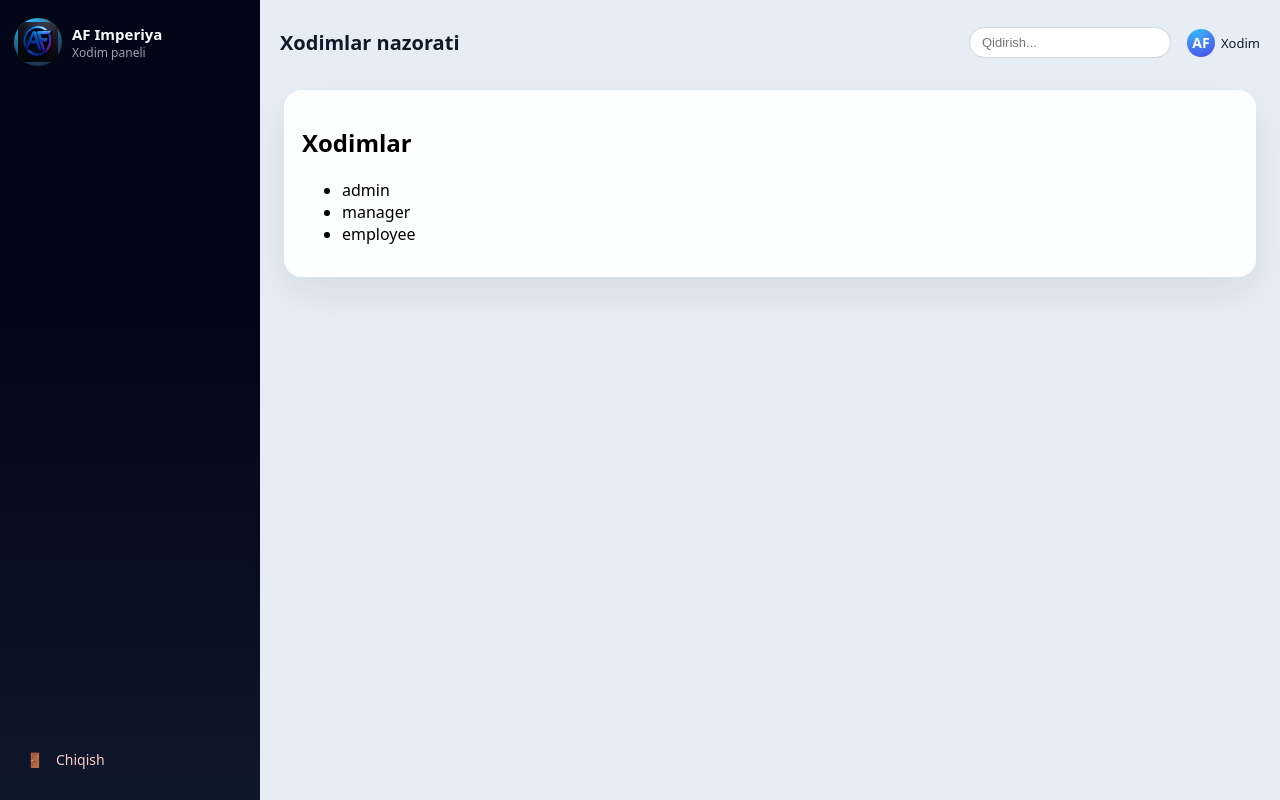
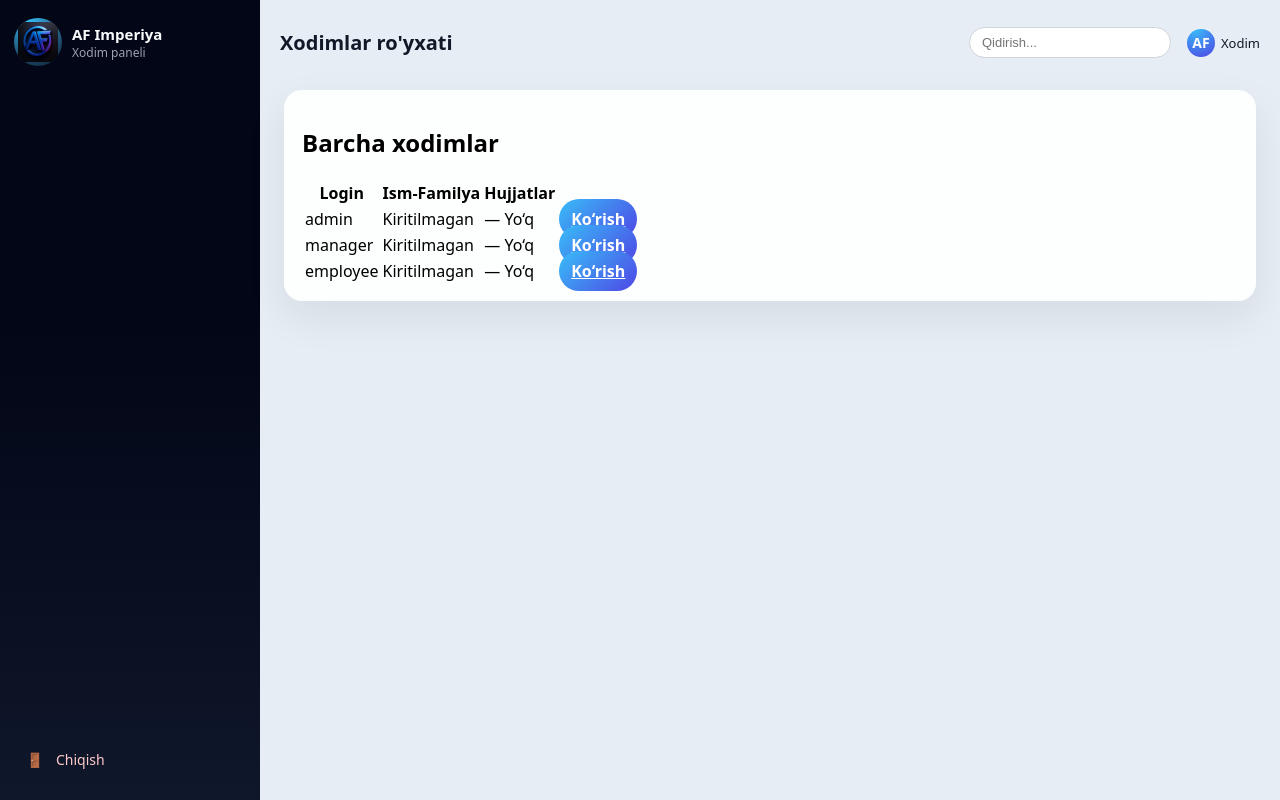
Before and after one commit to Mirfayziev/AF_IMPERIYA, a Flask app: template templates/hr/list.html in a window 1280 px wide. Run offline with Flask 3, Linux system fonts and the light colour scheme; the template is opened without the code that fills it: values that come from a table or form of the project are taken from there, others are empty; parts of the project's set-up code (start-up, migrations or seed data) failed here and were passed over.

Commit message:
Update list.html

```diff
--- a/templates/hr/list.html
+++ b/templates/hr/list.html
@@ -1,14 +1,44 @@
-{% extends 'base.html' %}
-{% block header_title %}Xodimlar nazorati{% endblock %}
+{% extends "base.html" %}
+{% block page_title %}Xodimlar{% endblock %}
+{% block header_title %}Xodimlar ro'yxati{% endblock %}
 {% block content %}
+
 <div class="card-block">
-  <h2>Xodimlar</h2>
-  <ul class="list">
-    {% for e in employees %}
-      <li>{{ e.username }}</li>
-    {% else %}
-      <li class="empty-text">Xodimlar yo'q.</li>
-    {% endfor %}
-  </ul>
+  <h2>Barcha xodimlar</h2>
+
+  <table class="table">
+    <thead>
+      <tr>
+        <th>Login</th>
+        <th>Ism-Familya</th>
+        <th>Hujjatlar</th>
+        <th></th>
+      </tr>
+    </thead>
+    <tbody>
+      {% for u in employees %}
+      <tr>
+        <td>{{ u.username }}</td>
+        <td>
+          {% set p = profiles | selectattr("user_id", "equalto", u.id) | first %}
+          {{ p.full_name if p else "Kiritilmagan" }}
+        </td>
+        <td>
+          {% if p and (p.passport_file or p.diploma_file or p.other_file) %}
+            ✔ Bor
+          {% else %}
+            — Yo‘q
+          {% endif %}
+        </td>
+        <td>
+          <a href="{{ url_for('hr_detail', user_id=u.id) }}" class="btn-primary">Ko‘rish</a>
+        </td>
+      </tr>
+      {% else %}
+      <tr><td colspan="4" class="empty-text">Xodimlar yo'q</td></tr>
+      {% endfor %}
+    </tbody>
+  </table>
 </div>
+
 {% endblock %}
```
